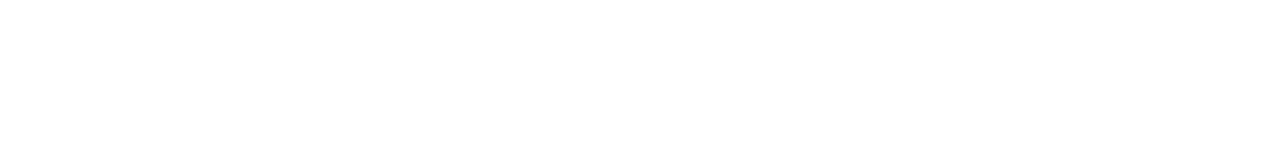
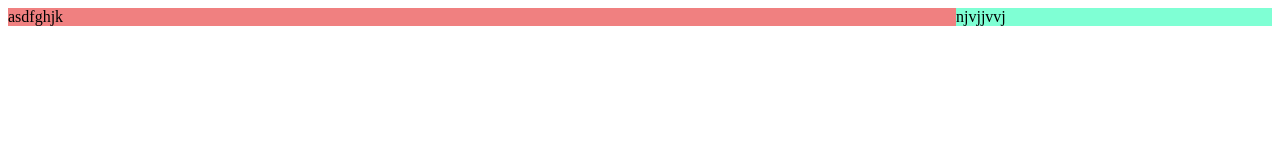
Before and after one commit to jalcjim1506/digitalizaci-n, a plain HTML site: page index.html in a window 1280 px wide. Drawn offline with Linux system fonts and the light colour scheme.

Commit message:
Add files via upload

```diff
--- a/index.css
+++ b/index.css
@@ -1 +1,24 @@
-.contenedor{display: grid;}
+.contenedor{
+    display: grid;
+    grid-template-columns: 3fr 1fr;
+}
+.columna1{
+    display:grid;
+    background-color: lightcoral;
+    grid-template-columns: 1fr 1fr 1fr 1fr;
+}
+.columna2{
+    display: grid;
+    background-color: aquamarine;
+}
+.cuadro{
+    width: 200px;
+    height: 100px;
+    line-height: 100px;
+    background-color: blueviolet;
+    color: aliceblue;
+    font-size: 18px;
+    margin: 10px;
+    border-radius: 10px;
+    transition: 0,3s;
+}
--- a/index.html
+++ b/index.html
@@ -6,7 +6,15 @@
 
 </head>
 <body>
+<div class="contenedor">
+    <div id="columna1" class="columna1">
+        asdfghjk
+    </div>
+<div class="columna2">
+    njvjjvvj
 
+</div>
+</div>
 
 
 </body>
--- a/index.js
+++ b/index.js
@@ -0,0 +1 @@
+let columna1 = document.getElementById("columna1");
```
